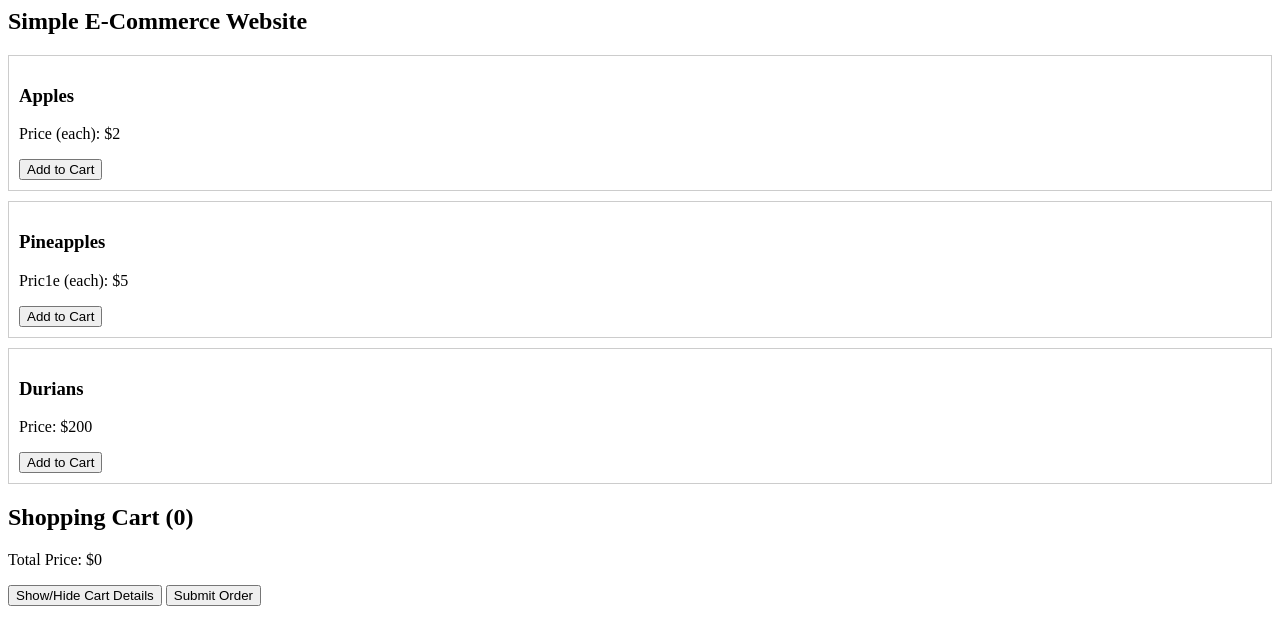
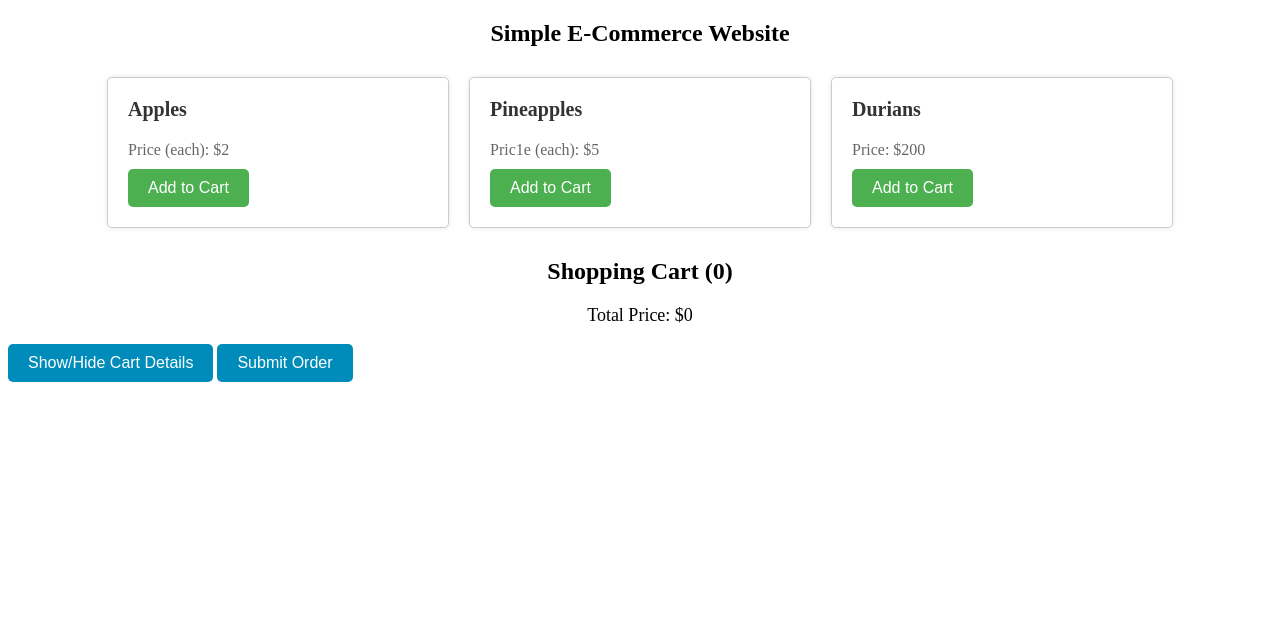
Before and after one commit to khslahoriya/khslahoriya.github.io, a plain HTML site: page Lab8comp165.html in a window 1280 px wide. Both pictures are taken after a click on the button "Show/Hide Cart Details". Drawn offline with Linux system fonts and the light colour scheme.

Commit message:
Lab8comp165.html

```diff
--- a/Lab8comp165.html
+++ b/Lab8comp165.html
@@ -1,23 +1,135 @@
-
+<!DOCTYPE html>
 <html lang="en">
 <head>
     <meta charset="UTF-8">
     <meta name="viewport" content="width=device-width, initial-scale=1.0">
     <title>Simple E-Commerce Website</title>
     <style>
+        <style>
+        /* General styles */
+        body {
+            font-family: Arial, sans-serif;
+            margin: 0;
+            padding: 0;
+            background-color: #f8f8f8;
+        }
+
+        h2 {
+            text-align: center;
+            margin-top: 20px;
+        }
+
+        /* Product styles */
+        .products {
+            display: flex;
+            justify-content: center;
+            align-items: flex-start;
+            flex-wrap: wrap;
+            margin-top: 20px;
+        }
+
         .fruit {
+            width: 300px;
             border: 1px solid #ccc;
-            padding: 10px;
-            margin-bottom: 10px;
+            border-radius: 5px;
+            padding: 20px;
+            margin: 10px;
+            background-color: #fff;
+            box-shadow: 0 0 5px rgba(0, 0, 0, 0.1);
         }
-        table{
-            border: 1px solid black;
+
+        .fruit h3 {
+            margin-top: 0;
+            font-size: 20px;
+            color: #333;
+        }
+
+        .fruit p {
+            margin: 10px 0;
+            font-size: 16px;
+            color: #666;
+        }
+
+        .add-to-cart {
+            background-color: #4caf50;
+            color: #fff;
+            border: none;
+            padding: 10px 20px;
+            font-size: 16px;
+            cursor: pointer;
+            border-radius: 5px;
+            transition: background-color 0.3s;
+        }
+
+        .add-to-cart:hover {
+            background-color: #45a049;
+        }
+
+        /* Shopping cart styles */
+        #cartDetails {
+            margin-top: 20px;
+            text-align: center;
+            display: none;
+        }
+
+        #cartTable {
+            width: 100%;
             border-collapse: collapse;
+            margin-top: 10px;
         }
-        tr, td, th{
-            border: 1px solid black;
+
+        #cartTable th,
+        #cartTable td {
+            border: 1px solid #ddd;
+            padding: 8px;
+        }
+
+        #cartTable th {
+            background-color: #f2f2f2;
+        }
+
+        #totalPrice {
+            margin-top: 10px;
+            font-size: 18px;
+        }
+
+        /* Button styles */
+        button {
+            background-color: #008CBA;
+            color: #fff;
+            border: none;
+            padding: 10px 20px;
+            font-size: 16px;
+            cursor: pointer;
+            border-radius: 5px;
+            transition: background-color 0.3s;
+        }
+
+        button:hover {
+            background-color: #005f7f;
+        }
+        .background-animation {
+            position: fixed;
+            top: 0;
+            left: 0;
+            width: 100%;
+            height: 100%;
+            background: url('https://media.giphy.com/media/xT9DPmFQfOq2lxtvhK/giphy.gif') repeat;
+            z-index: -1;
+            animation: animateBackground 20s linear infinite;
+        }
+
+        @keyframes animateBackground {
+            from {
+                background-position: 0 0;
+            }
+            to {
+                background-position: 100% 0;
+            }
         }
     </style>
+
+
 
 <script>
     let cartItems = []; // Array
```
